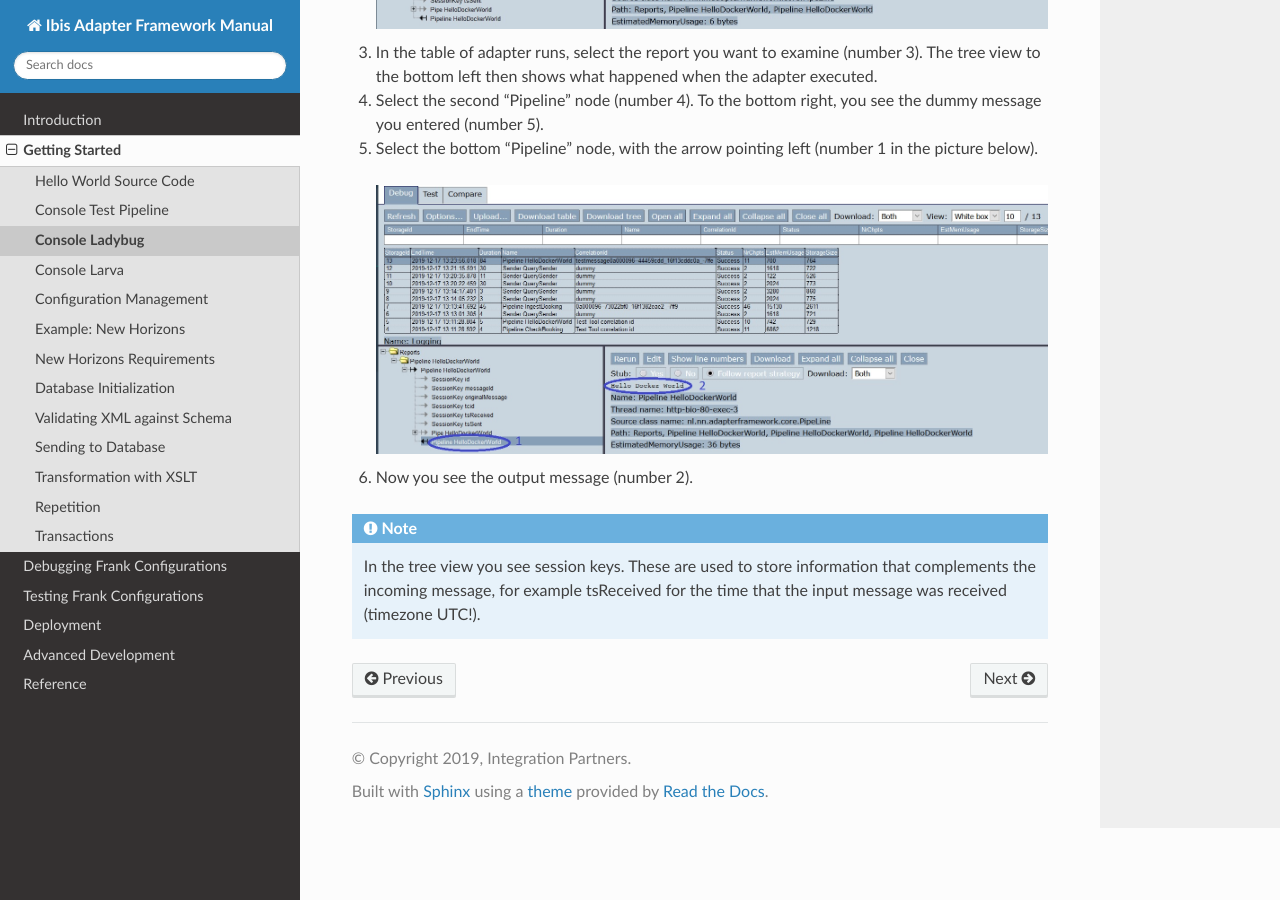
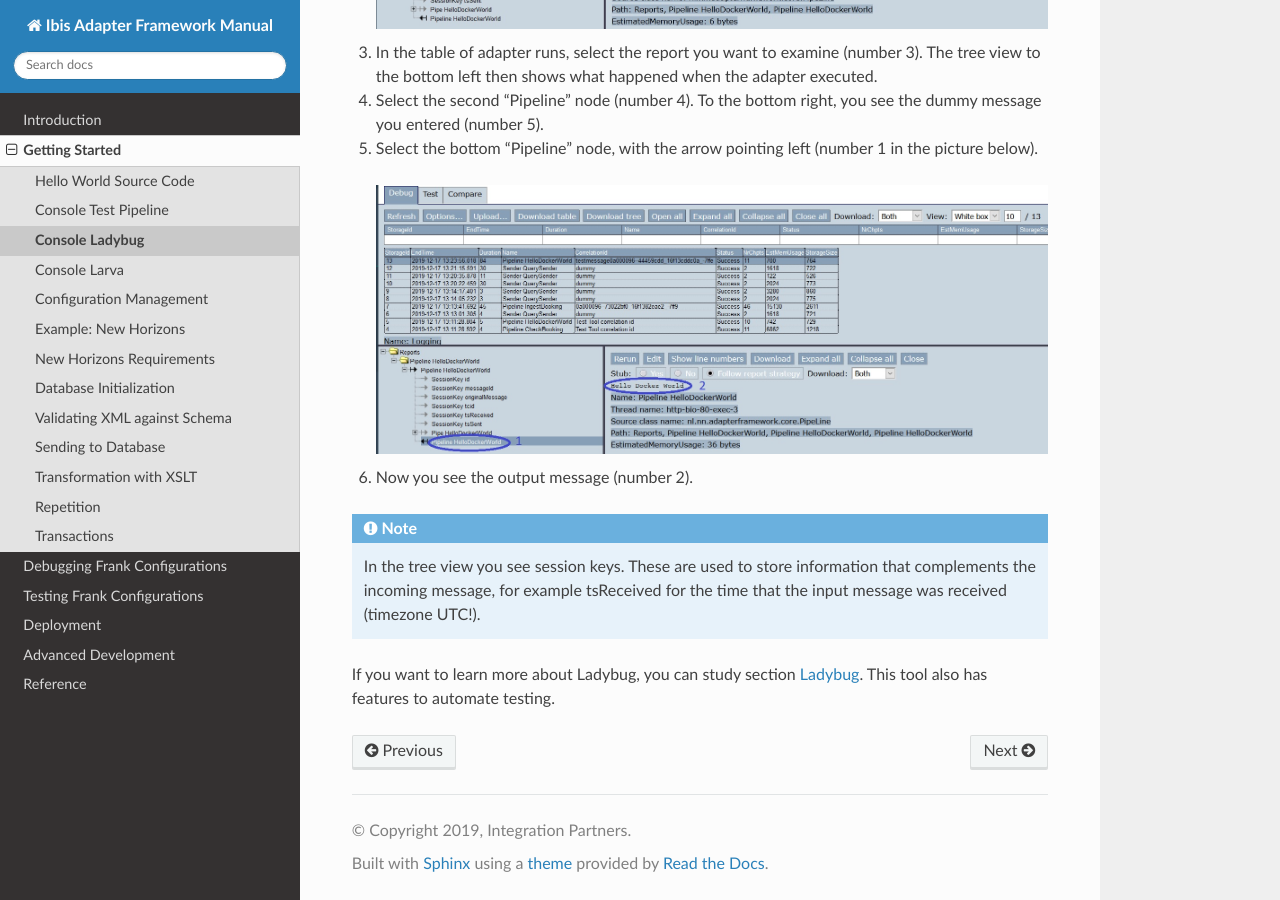
Before and after one commit to frankframework/frank-manual, a Sphinx documentation site: the page built from docs/source/gettingStarted/helloLadybug.rst, in a window 1280 px wide and 900 px high, scrolled down 1065 px. Built offline with Sphinx 7.4.7 and the Read the Docs theme 2.0.0, drawn with Linux system fonts in a browser that asks for light colours.

Commit message:
In Getting Started Ladybug section, reference advanced Ladybug section

```diff
--- a/docs/source/gettingStarted/helloLadybug.rst
+++ b/docs/source/gettingStarted/helloLadybug.rst
@@ -31,3 +31,5 @@ Please do the following:
    store information that complements the incoming message, for
    example tsReceived for the time that the input message was
    received (timezone UTC!).
+
+If you want to learn more about Ladybug, you can study section :ref:`ladybug`. This tool also has features to automate testing.
```
